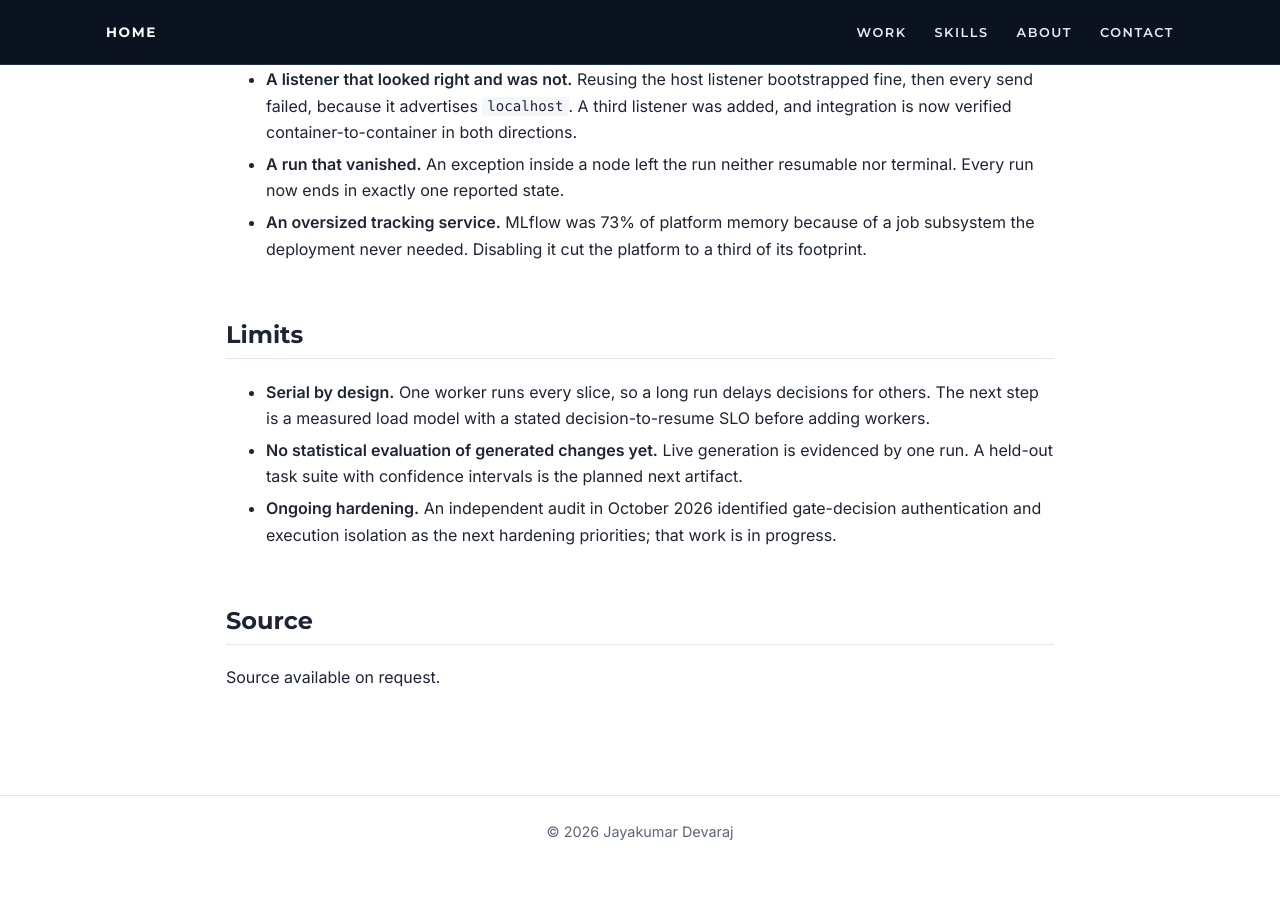
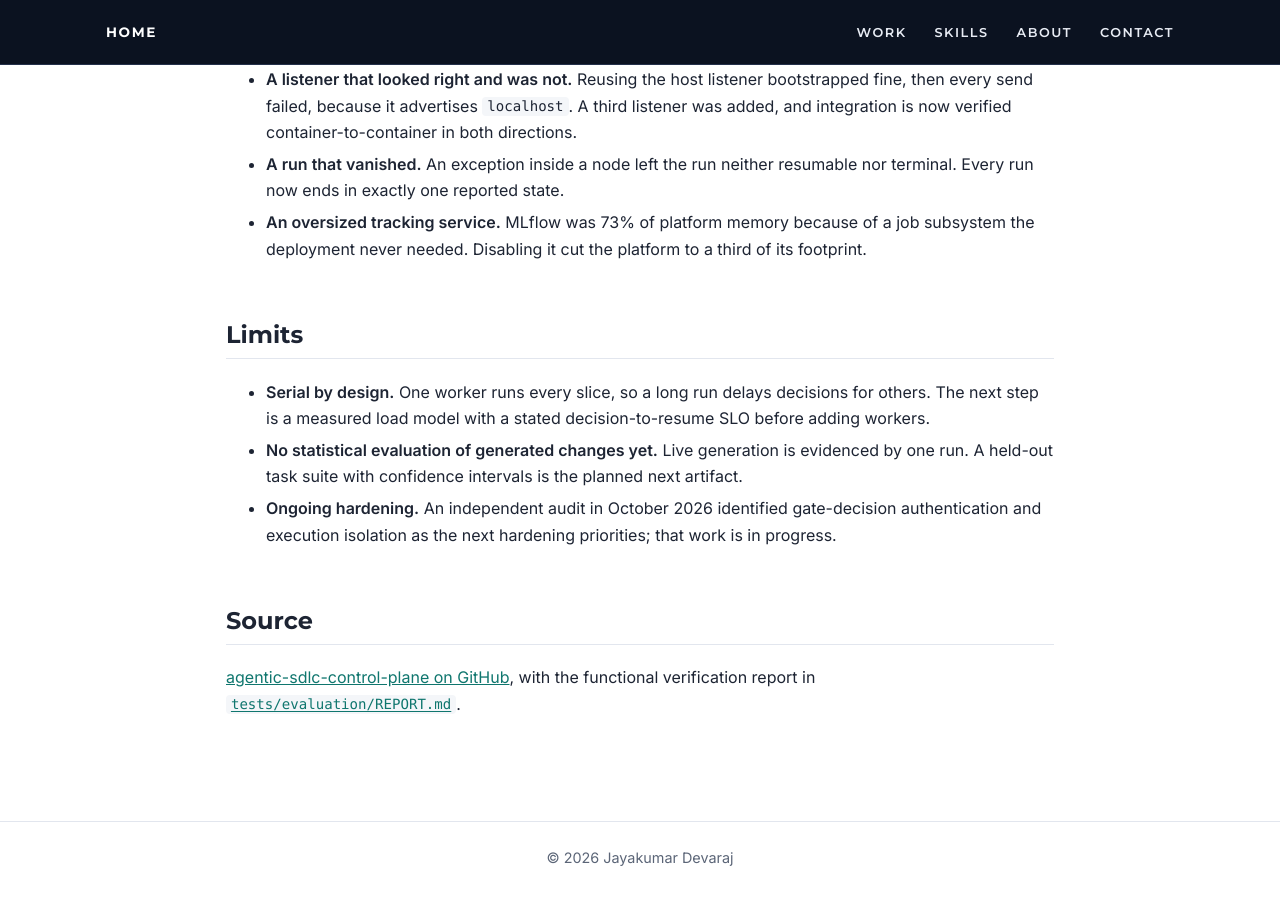
Before and after one commit to jayakumar-devaraj/jayakumar-devaraj.github.io, a Jekyll site: the page built from work/agentic-sdlc-platform.md, in a window 1280 px wide and 900 px high, scrolled down 3061 px. Built offline with Jekyll 4.4.1, drawn with Linux system fonts in a browser that asks for light colours; before the commit the page ends 3935 px from its top, so only the background shows below that.

Commit message:
Link the control-plane repo and its verification report from the platform case study

```diff
--- a/work/agentic-sdlc-platform.md
+++ b/work/agentic-sdlc-platform.md
@@ -79,4 +79,4 @@ Four repositories coupled only through Kafka topics and one contract package. No
 
 ## Source
 
-Source available on request.
+[agentic-sdlc-control-plane on GitHub](https://github.com/jayakumar-devaraj/agentic-sdlc-control-plane), with the functional verification report in [`tests/evaluation/REPORT.md`](https://github.com/jayakumar-devaraj/agentic-sdlc-control-plane/blob/main/tests/evaluation/REPORT.md).
```
